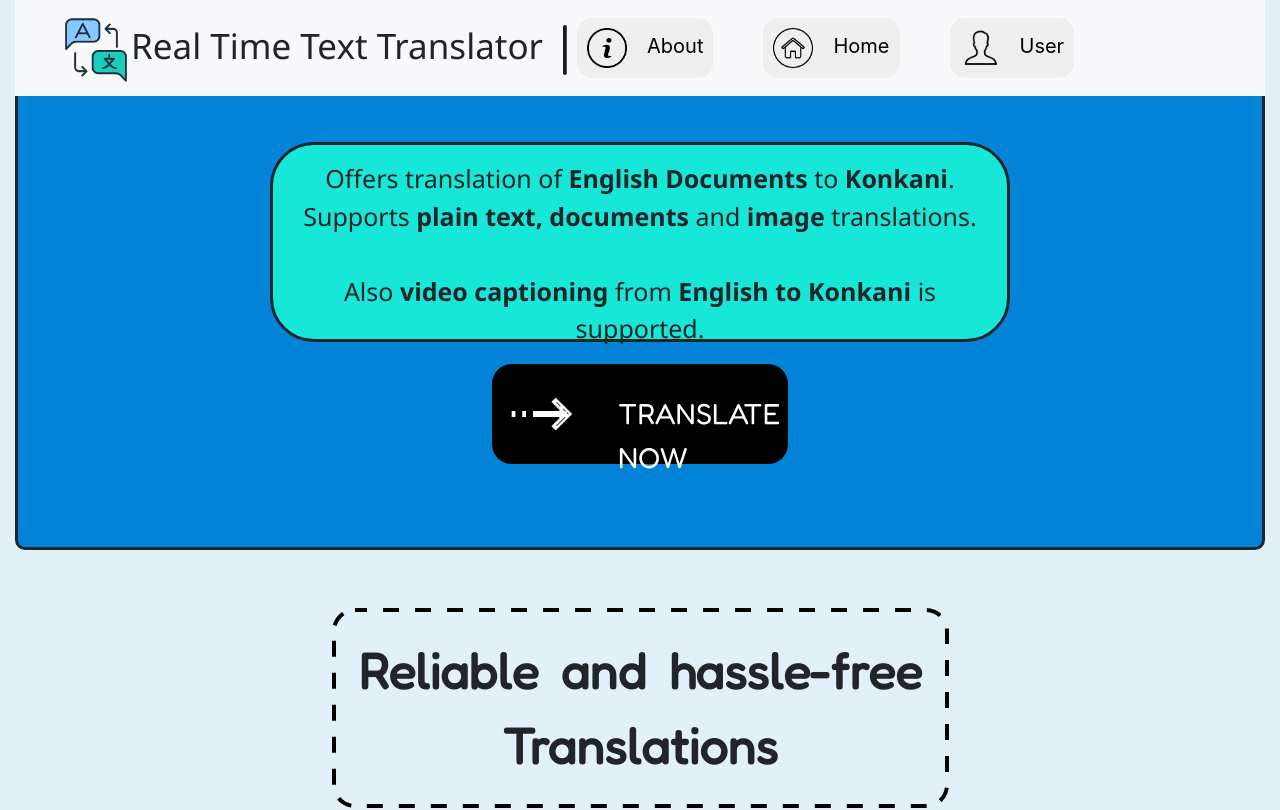
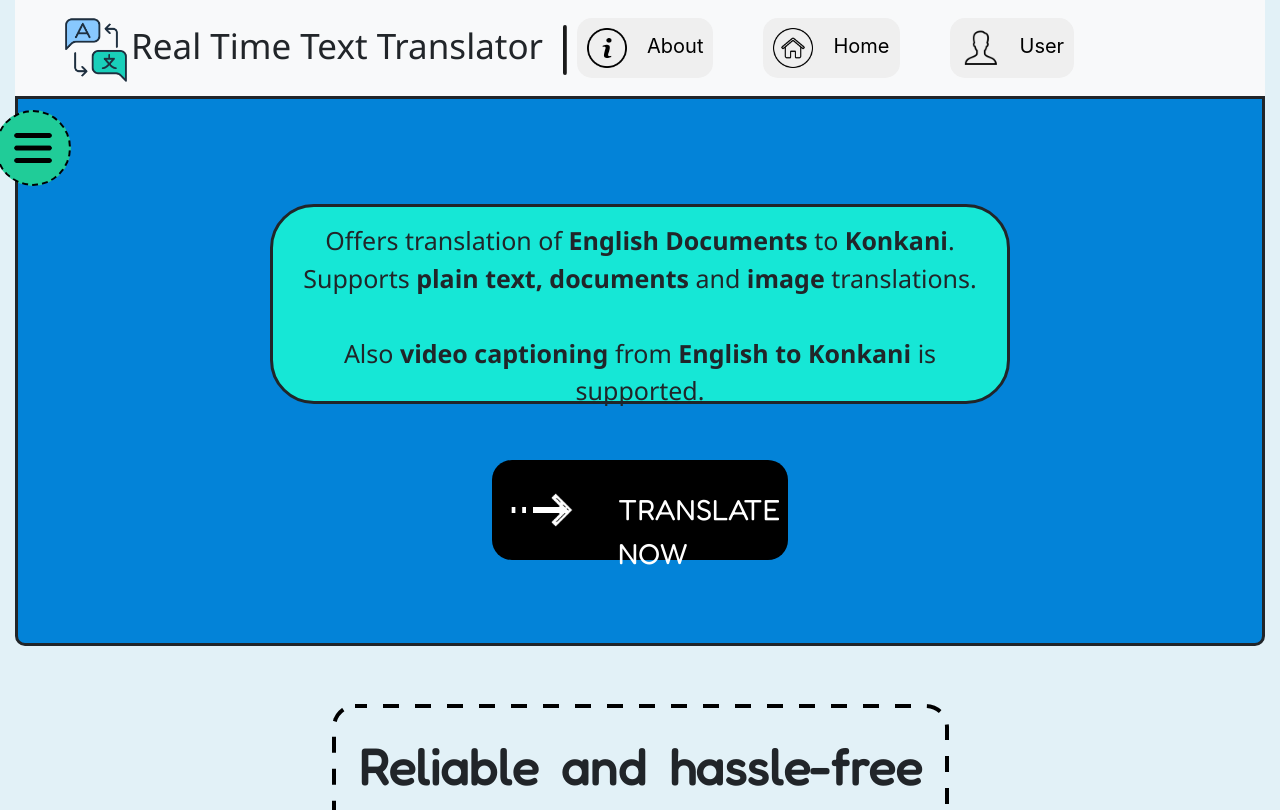
Before and after one commit to VedDalvi/RTTT, a React (Create React App) app in the folder UI/: page / in a window 1280 px wide. Shown: the top 810 px of the page. Built offline with nearby package versions, Linux system fonts and the light colour scheme.

Commit message:
Changes to Homepage for Navigation

```diff
--- a/UI/src/App.css
+++ b/UI/src/App.css
@@ -1,3 +1,4 @@
+
 .container {
     max-width: 2000px;
 }
@@ -55,7 +56,7 @@
     padding: 5px;
     margin: auto;
     border: solid;
-    top: 134px;
+    top: 100px;
     position: relative;
     text-align: center;
     border-radius: 44px;
@@ -290,22 +291,40 @@ body {
 .bton:hover {
     background-color: rgba(167, 167, 167, 0.26);
 }
+.sidebtn {
+    background-color:#20cc98;
+    position: fixed;
+    border-style: dashed;
+    border-radius:50px;
+    z-index: 1;
+    padding: 1rem;
+    top:110px;
+    left: -5px;
+    transition: 400ms;
+}
+.sidebtn:hover {
+    background-color:#ffffff;
+}
+.sidebtn img {
+    height: 40px;
+}
 .sidenav {
     height: 100%;
     width: 0;
     position: fixed;
-    z-index: 1;
+    z-index: 2;
     top: 0;
     left: 0;
     background-color: #111;
     overflow-x: hidden;
+    transition: 0.5s;
     padding-top: 60px;
-    transition: 0.5s;
 }
 .sidenav a {
     padding: 8px 8px 8px 32px;
     text-decoration: none;
-    font-size: 25px;
+    margin-bottom: 2.5rem;
+    font-size: 30px;
     color: #818181;
     display: block;
     transition: 0.3s;
@@ -319,6 +338,11 @@ body {
     right: 25px;
     font-size: 36px;
     margin-left: 50px;
+    border: none;
+    padding: 0px;
+    background: none;
+    color: #a5a0a0;
+    outline: none;
 }
 #main {
 transition: margin-left .5s;
@@ -675,7 +699,8 @@ p {
         margin-bottom: 10px;
         font-size: 10px;
     }
-
+    .sidenav {padding-top: 15px;}
+    .sidenav a {font-size: 18px;}
     /*Media Queries for Cards*/
     .crd {
         width: 158%;
--- a/UI/src/components/Homepage.js
+++ b/UI/src/components/Homepage.js
@@ -1,16 +1,33 @@
-import React from 'react'
+import React, { useRef } from 'react'
 import Navbar from './navbar/Navbar';
 import arr from './images/rightar.png'
+import nav from './images/navicon.png'
 import Format from './format/Format'
 import Features from './features/Features'
 import { Link } from 'react-router-dom';
 
 export default function Homepage(props) {
+  const openNav = () => {
+    document.getElementById("mySidenav").style.width = "250px";
+  };
+
+  const closeNav = () => {
+    document.getElementById("mySidenav").style.width = "0";
+  };
+  const formatRef = useRef(null);
+  const featuresRef = useRef(null);
   return (
     <div>
-      <div style={{position:"fixed",zIndex:"1",width:"100%"}}>
-        <Navbar />
+      <Navbar />
+      <div id="mySidenav" className="sidenav">
+        <button className="closebtn" onClick={closeNav}>&times;</button>
+        <Link to="#" onClick={() => formatRef.current.scrollIntoView({ behavior: "smooth" })}>Formats Supported</Link>
+        <Link to="#" onClick={() => featuresRef.current.scrollIntoView({ behavior: "smooth" })}>Features</Link>
+        <Link to='/Translate'>Translate</Link>
+        <Link to='/Signup'>Sign Up</Link>
+        <Link to='/Login'>Log in</Link>
       </div>
+      <button className="sidebtn" onClick={openNav}><img src={nav} alt=""/></button>
       <div className="container">
         <div className="layout1">
             <div className="layout1b">
@@ -22,20 +39,20 @@ export default function Homepage(props) {
               Reliable and hassle-free Translations
             </div>
         </div>
-        <div className="layout2">
-          <div className="layout2a">
+        <div className="layout2" ref={formatRef}>
+          <div className="layout2a" >
             <font>Supported Formats</font>
             <div className="layout2a1">Upload your files in one of these formats.</div>
           </div>
-          <div className="layout2b">
-            <Format/>
+          <div className="layout2b" >
+            <Format />
           </div>
         </div>
-        <div className="layout3">
+        <div className="layout3" ref={featuresRef}>
           <div className="layout3a">
             <font>Features</font>
           </div>
-          <Features/>
+          <Features />
         </div>
       </div>
     </div>
--- a/UI/src/components/Login.js
+++ b/UI/src/components/Login.js
@@ -3,10 +3,33 @@ import { Link } from 'react-router-dom';
 import Navbar from './navbar/Navbar';
 export default function Login() {
     const [email, setEmail] = useState("");
-    const [password, setPassword] = useState("");
+    const [pw, setPassword] = useState("");
+    const validateUrPw = () =>{
+      if (!email) {
+        alert("Please enter a valid email address");
+        return false;
+      }
+      const emailRegex = /[a-z0-9]+@[a-z]+\.[a-z]{2,3}/;
+      if (!emailRegex.test(email)) {
+          alert("Please enter a valid email address");
+          return false;
+      }
+      if (!pw) {
+        alert("Please enter the password");
+        return false;
+      }
+      if (pw.length < 6) {
+          alert("Password must contain at least 6 characters");
+          return false;
+      }
+      return true;
+    }
 
     const handlelogin = (e) => {
-        e.preventDefault();
+      e.preventDefault();
+      if (validateUrPw()) {
+        console.log("Valid form submitted");
+      }
     };
 
   return (
@@ -19,7 +42,7 @@ export default function Login() {
           <form onSubmit={handlelogin}>
               <input type="email" placeholder="Enter email" value={email} onChange={(e) => setEmail(e.target.value)} className="input-signup"/>
               <br/>
-              <input type="password" placeholder="Enter password" value={password} onChange={(e) => setPassword(e.target.value)} className="input-signup"/>
+              <input type="password" placeholder="Enter password" value={pw} onChange={(e) => setPassword(e.target.value)} className="input-signup"/>
               <div className="Login-button" style={{top:"140px",position:"absolute"}}>
                 <button type="submit" className="button2">Login</button>
               </div>
--- a/UI/src/components/navbar/Navbar.js
+++ b/UI/src/components/navbar/Navbar.js
@@ -43,7 +43,7 @@ export default function Navbar(props) {
 
   return (
     <div className="container-fluid">
-        <nav className="navbar navbar-expand-lg navbar-light bg-light ">
+        <nav className="navbar navbar-expand-lg navbar-light bg-light">
             <div className="layout1a">
             <img src={def} className="logo" width="70" height="70" alt=""/>Real Time Text Translator<img className="separator1" src={sep} width="5" height="70" alt=""/>
             </div>
```
Also changed, not shown: UI/src/components/images/navicon.png (added).
